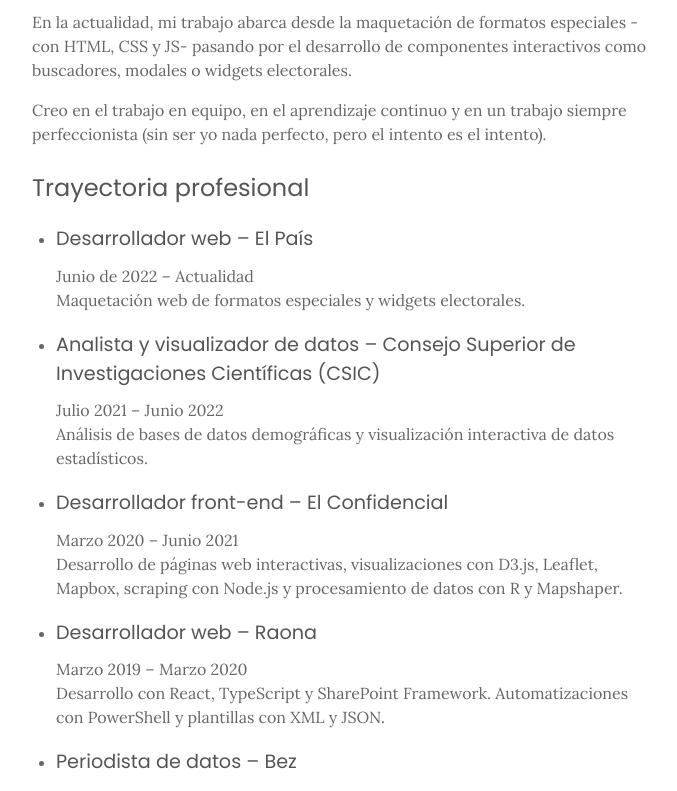
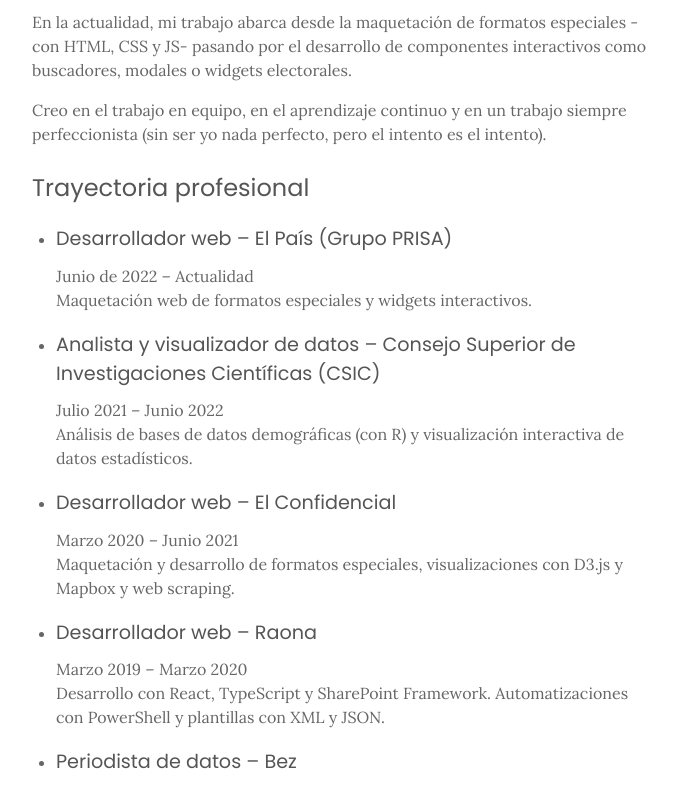
Before and after one commit to CarlosMunozDiaz/carlosmunozdiaz.github.io, a SvelteKit app: page /about-me in a window 1280 px wide. Shown: the part 556-1347 px from the top of the page, without its empty margins (412-1089 px from the left). Built offline with nearby package versions, Linux system fonts and the light colour scheme.

Commit message:
Cambios en trayectoria profesional

```diff
--- a/src/routes/about-me/+page.svelte
+++ b/src/routes/about-me/+page.svelte
@@ -136,16 +136,16 @@
                 <h3>Trayectoria profesional</h3>
                 <ul>
                     <li>
-                        <h4>Desarrollador web – El País</h4>
-                        <p>Junio de 2022 – Actualidad<br>Maquetación web de formatos especiales y widgets electorales.</p>
+                        <h4>Desarrollador web – El País (Grupo PRISA)</h4>
+                        <p>Junio de 2022 – Actualidad<br>Maquetación web de formatos especiales y widgets interactivos.</p>
                     </li>
                     <li>
                         <h4>Analista y visualizador de datos – Consejo Superior de Investigaciones Científicas (CSIC)</h4>
-                        <p>Julio 2021 – Junio 2022<br>Análisis de bases de datos demográficas y visualización interactiva de datos estadísticos.</p>
+                        <p>Julio 2021 – Junio 2022<br>Análisis de bases de datos demográficas (con R) y visualización interactiva de datos estadísticos.</p>
                     </li>
                     <li>
-                        <h4>Desarrollador front-end – El Confidencial</h4>
-                        <p>Marzo 2020 – Junio 2021<br>Desarrollo de páginas web interactivas, visualizaciones con D3.js, Leaflet, Mapbox, scraping con Node.js y procesamiento de datos con R y Mapshaper.</p>
+                        <h4>Desarrollador web – El Confidencial</h4>
+                        <p>Marzo 2020 – Junio 2021<br>Maquetación y desarrollo de formatos especiales, visualizaciones con D3.js y Mapbox y web scraping.</p>
                     </li>
                     <li>
                         <h4>Desarrollador web – Raona</h4>
```
